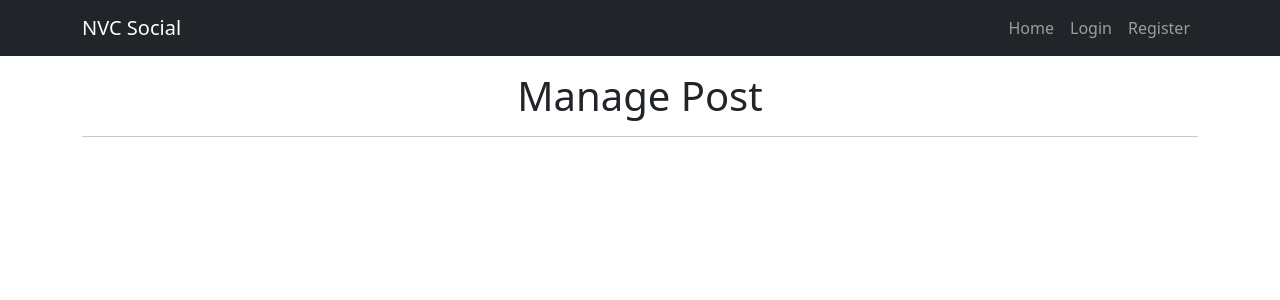
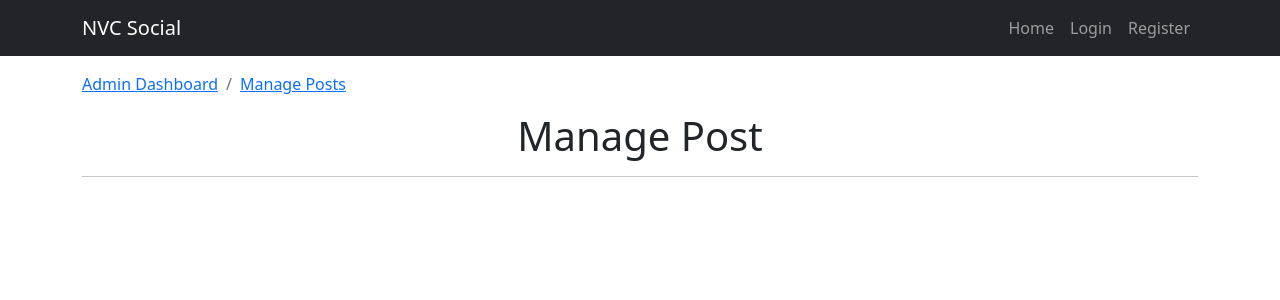
Before and after one commit to BeerCSIM-AIT/nvcsocial, a PHP site: page /index.php?menu=managepost in a window 1280 px wide. Shown: the top 300 px of the page. Run offline with PHP 8.4, Linux system fonts and the light colour scheme.

Commit message:
add breadcrumbs

```diff
--- a/admin/main.php
+++ b/admin/main.php
@@ -1,3 +1,6 @@
+<nav class="breadcrumb">
+    <a class="breadcrumb-item" href="index.php?menu=admin_main">Admin Dashboard</a>
+</nav>
 <div class="h1 text-center">
     Administrator Zone
 </div>
--- a/admin/managepost.php
+++ b/admin/managepost.php
@@ -1,3 +1,7 @@
+<nav class="breadcrumb">
+    <a class="breadcrumb-item" href="index.php?menu=admin_main">Admin Dashboard</a>
+    <a class="breadcrumb-item" href="index.php?menu=managepost">Manage Posts</a>
+</nav>
 <div class="h1 text-center">
     Manage Post
 </div>
--- a/admin/manageuser.php
+++ b/admin/manageuser.php
@@ -1,3 +1,7 @@
+<nav class="breadcrumb">
+    <a class="breadcrumb-item" href="index.php?menu=admin_main">Admin Dashboard</a>
+    <a class="breadcrumb-item" href="index.php?menu=manageuser">Manage Posts</a>
+</nav>
 <div class="h1 text-center">
     Manage User
 </div>
```
